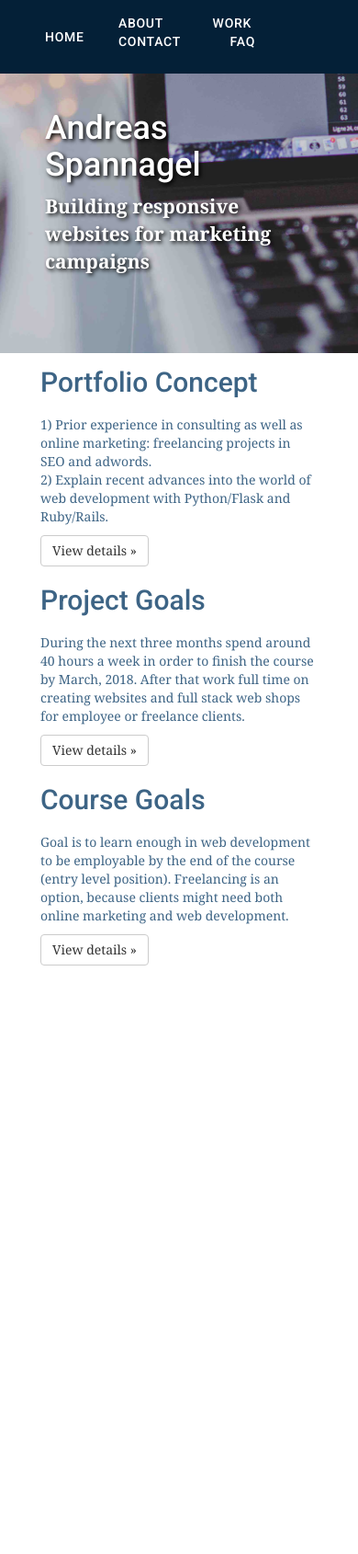
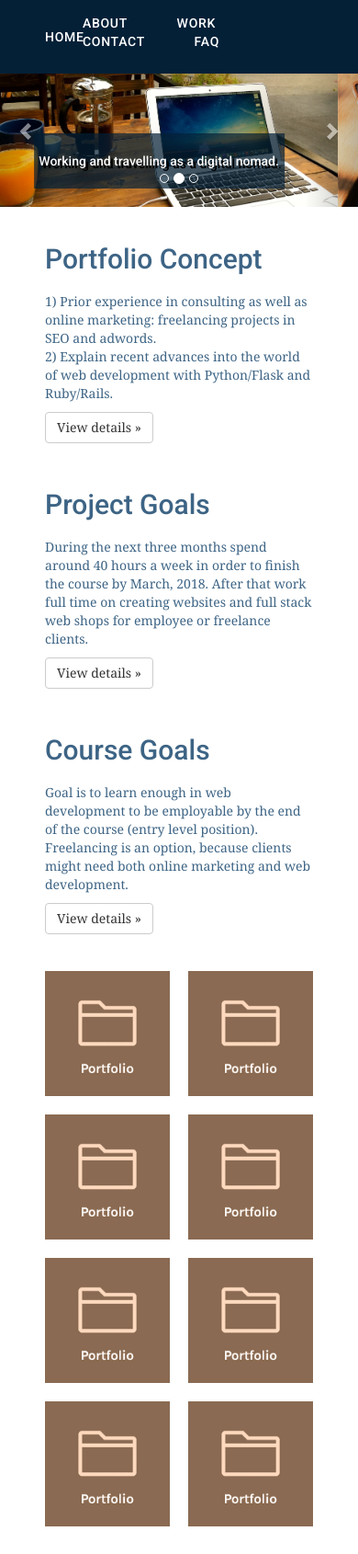
Before and after one commit to gunjx/portfolio_page, a plain HTML site: page index.html in a window 390 px wide. Shown: the whole page at 92% size. Before the commit the page ends 1065 px from the top, so only its background shows below. Drawn offline with nearby package versions, Linux system fonts and the light colour scheme.

Commit message:
Add optimized hero images using bootstrap carousel. Adjust carousel captions and layout. Create different screen size columns using bootstrap grid system.

```diff
--- a/css/styles.css
+++ b/css/styles.css
@@ -14,7 +14,8 @@ body {
   width: 100%;
   top: 0;
   left: 0;
-  padding: 15px 10%;
+  padding: 15px 0;
+  z-index: 1;
 }
 
 .nav-left {
@@ -22,11 +23,13 @@ body {
   position: absolute;
   top: 50%;
   transform: translateY(-50%);
+  margin-left: 10%;
   padding-left: 10px;
 }
 
 .nav-right {
   float: right;
+  margin-right: 10%;
   padding-right: 10px;
 }
 
@@ -49,19 +52,22 @@ body {
   padding-bottom: 20px;
 }
 
+.container-fluid {
+  padding: 0;
+}
+
 .window {
-  margin: 0px auto 10px;
-  padding: 10px 10px;
+  margin: 10px auto;
+  padding: 10px;
   width: 80%;
 }
 
 .row {
-  margin: -15px -15px;
+  margin: -10px -10px;
 }
 
-.col-md-4 {
-  padding-left: 10px;
-  padding-right: 10px;
+.col {
+  padding: 10px 10px;
 }
 
 .h2 {
@@ -84,34 +90,20 @@ body {
   max-width: 100%;
 }
 
-.column {
+/* .column {
   width: 33.3333333333333333%;
-  /* display: inline-block; */
   float: left;
   hyphens: auto;
-}
+} */
 
-.intro {
-  padding: 0 10px;
-}
-
-.skills {
-  padding: 0 10px;
-  padding-top: 10px;
-}
-
-#skill-list {
-  /* margin-left: 5%; */
-  padding-left: 20%;
-}
-
-.skills ul ul {
-  padding-left: 10%;
+.skills>ul {
+  padding-left: 22%;
+  padding-right: 20px;
 }
 
 .main-text {
   padding-top: 20px;
-  clear: both;
+  /* clear: both; */
 }
 
 .slogan {
@@ -139,32 +131,30 @@ body {
   text-decoration: none;
 }
 
+.pf {
+  padding: 10px;
+}
+
 /**** Typography ****/
 
 .h1,
 .h2,
 .h3,
+.nav a,
 .panel-title,
-.nav a {
+.carousel-caption,
+.skills {
   font-family: 'Roboto', Helvetica, Arial, sans-serif;
   /* margin-top: 0; */
   }
 
-/* Small devices (tablets, 768px and up) */
-@media (min-width: 768px) {
-  .main .header h1 {
-    font-size: 63px;
-  }
-}
-
 body,
-p,
-li {
+p {
   font-family: Georgia, Times, 'Times New Roman', serif;
 }
 
 .intro p,
-.contact p{
+.contact p {
   font-family: 'Roboto', Helvetica, Arial, sans-serif;
   font-size: 1.2em;
   font-weight: 100;
@@ -176,6 +166,20 @@ li {
   text-transform: uppercase;
 }
 
+.carousel-caption {
+  text-shadow: 3px 3px 0px #000;
+  font-size: 1em;
+}
+
+/* Small devices (tablets, 768px and up) */
+@media (min-width: 768px) {
+  .main .header h1 {
+    font-size: 63px;
+  }
+  .carousel-caption {
+    font-size: 2.2vw;
+  }
+}
 
 /**** Colors ****/
 
@@ -207,13 +211,13 @@ body,
   color: #F2FAA7;
 }
 
-.jumbotron--banner {
+/* .jumbotron--banner {
   background-image: url("../img/pexels-photo-grey-small.jpg");
   background-size: cover;
   background-position: center center;
   color: white;
   text-shadow: 2px 2px 4px black;
-}
+} */
 
 .panel-heading {
   background-color: #A6A4B1;
@@ -223,3 +227,8 @@ body,
   background-color: #40002D;
   color: white;
 }
+
+.carousel-caption {
+  /* width: 100%; */
+  background-color:rgba( 4, 32, 55, 0.7);
+}
--- a/index.html
+++ b/index.html
@@ -41,36 +41,105 @@
   </div> <!-- /nav -->
 
   <div class="main">
-    <div class="jumbotron jumbotron--banner">
+    <!-- <div class="jumbotron jumbotron--banner">
       <div class="container container--banner window">
         <div class="header">
           <h1 class="h1">Andreas Spannagel</h1>
           <p><strong>Building responsive websites for marketing campaigns</strong></p>
         </div>
-      </div><!-- /container -->
-    </div><!-- /jumbotron -->
+      </div>
+    </div> -->
+    <div class="container-fluid">
+      <div id="carousel-example-generic" class="carousel slide" data-ride="carousel">
+        <!-- Indicators -->
+        <ol class="carousel-indicators">
+          <li data-target="#carousel-example-generic" data-slide-to="0" class="active"></li>
+          <li data-target="#carousel-example-generic" data-slide-to="1"></li>
+          <li data-target="#carousel-example-generic" data-slide-to="2"></li>
+        </ol>
+
+        <!-- Wrapper for slides -->
+        <div class="carousel-inner" role="listbox">
+          <div class="item active">
+            <img src="img/digital-nomad-1920x810.jpg" alt="Digital nomad in café">
+            <div class="carousel-caption">
+              Working and travelling as a digital nomad.
+            </div>
+          </div>
+          <div class="item">
+            <img src="img/online-marketing-1920x810.jpg" alt="Marketing calculations in a notepad">
+            <div class="carousel-caption">
+              Marketing concepts and technical implementation for clients.
+            </div>
+          </div>
+          <div class="item">
+            <img src="img/html-css-1920x810.jpg" alt="webdesign and webdevelopment books">
+            <div class="carousel-caption">
+              Fresh graduate with up-to-date knowledge and skills in designing and building websites.
+            </div>
+          </div>
+        </div>
+
+        <!-- Controls -->
+        <a class="left carousel-control" href="#carousel-example-generic" role="button" data-slide="prev">
+          <span class="glyphicon glyphicon-chevron-left" aria-hidden="true"></span>
+          <span class="sr-only">Previous</span>
+        </a>
+        <a class="right carousel-control" href="#carousel-example-generic" role="button" data-slide="next">
+          <span class="glyphicon glyphicon-chevron-right" aria-hidden="true"></span>
+          <span class="sr-only">Next</span>
+        </a>
+      </div>
+    </div> <!-- /container -->
 
     <div class="container window">
-      <!-- Example row of columns -->
-      <div class="row">
-        <div class="col-md-4">
+      <div class="row" id="descript">
+        <div class="col col-md-4">
           <h2 class="h2">Portfolio Concept</h2>
           <p>1) Prior experience in consulting as well as online marketing: freelancing projects in SEO and adwords.<br>2) Explain recent advances into the world of web development with Python/Flask and Ruby/Rails.</p>
           <p><a class="btn btn-default" href="#" role="button">View details &raquo;</a></p>
         </div> <!-- /col -->
-        <div class="col-md-4">
+        <div class="col col-md-4">
           <h2 class="h2">Project Goals</h2>
           <p>During the next three months spend around 40 hours a week in order to finish the course by March, 2018. After that work full time on creating websites and full stack web shops for employee or freelance clients.</p>
           <p><a class="btn btn-default" href="#" role="button">View details &raquo;</a></p>
        </div> <!-- /col -->
-        <div class="col-md-4">
+        <div class="col col-md-4">
           <h2 class="h2">Course Goals</h2>
           <p>Goal is to learn enough in web development to be employable by the end of the course (entry level position). Freelancing is an option, because clients might need both online marketing and web development.</p>
           <p><a class="btn btn-default" href="#" role="button">View details &raquo;</a></p>
         </div> <!-- /col -->
       </div> <!-- /row -->
+    </div> <!-- /container -->
 
-    </div> <!-- /container -->
+    <div class="container window">
+      <div class="row" id="work">
+        <div class="col col-md-3 col-xs-6 pf pf-1">
+          <img src="img/portfolio.png" alt="portfolio placeholder" class="img-responsive">
+        </div>
+        <div class="col col-md-3 col-xs-6 pf pf-2">
+          <img src="img/portfolio.png" alt="portfolio placeholder" class="img-responsive">
+        </div>
+        <div class="col col-md-3 col-xs-6 pf pf-3">
+          <img src="img/portfolio.png" alt="portfolio placeholder" class="img-responsive">
+        </div>
+        <div class="col col-md-3 col-xs-6 pf pf-4">
+          <img src="img/portfolio.png" alt="portfolio placeholder" class="img-responsive">
+        </div>
+        <div class="col col-md-3 col-xs-6 pf pf-5">
+          <img src="img/portfolio.png" alt="portfolio placeholder" class="img-responsive">
+        </div>
+        <div class="col col-md-3 col-xs-6 pf pf-6">
+          <img src="img/portfolio.png" alt="portfolio placeholder" class="img-responsive">
+        </div>
+        <div class="col col-md-3 col-xs-6 pf pf-7">
+          <img src="img/portfolio.png" alt="portfolio placeholder" class="img-responsive">
+        </div>
+        <div class="col col-md-3 col-xs-6 pf pf-8">
+          <img src="img/portfolio.png" alt="portfolio placeholder" class="img-responsive">
+        </div>
+      </div>
+    </div>
   </div> <!-- /main -->
 
   <!-- jQuery -->
```
Also changed, not shown: about.html (+11 -8 lines), img/clean-background.jpg (deleted), img/digital-nomad-1920x1080.jpg (renamed from img/digital-nomad.jpg), img/digital-nomad-1920x810.jpg (added), img/html-css-1920x1080.jpg (renamed from img/html-css.jpg), img/html-css-1920x810.jpg (added), img/online-marketing-1920x1080.jpg (renamed from img/online-marketing.jpg), img/online-marketing-1920x810.jpg (added), img/portfolio.png (added).
